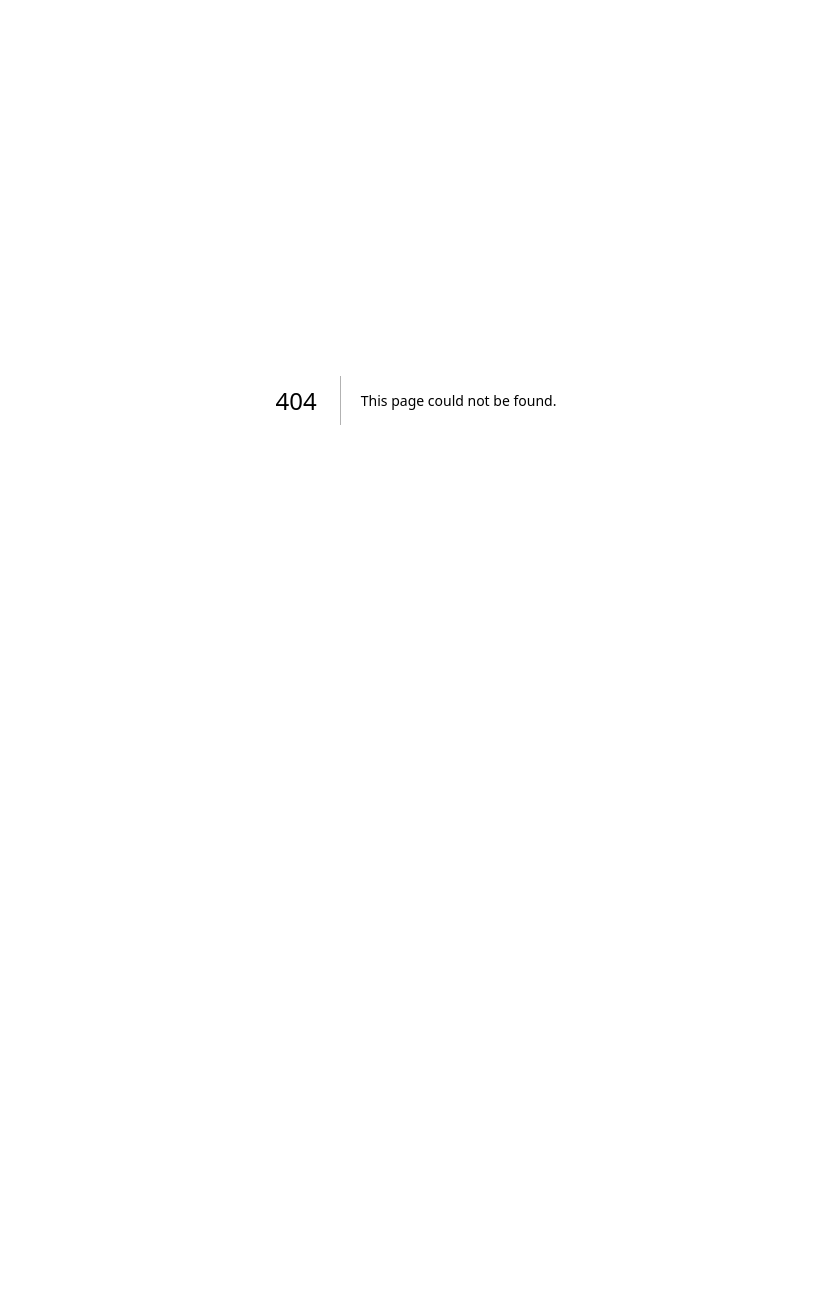
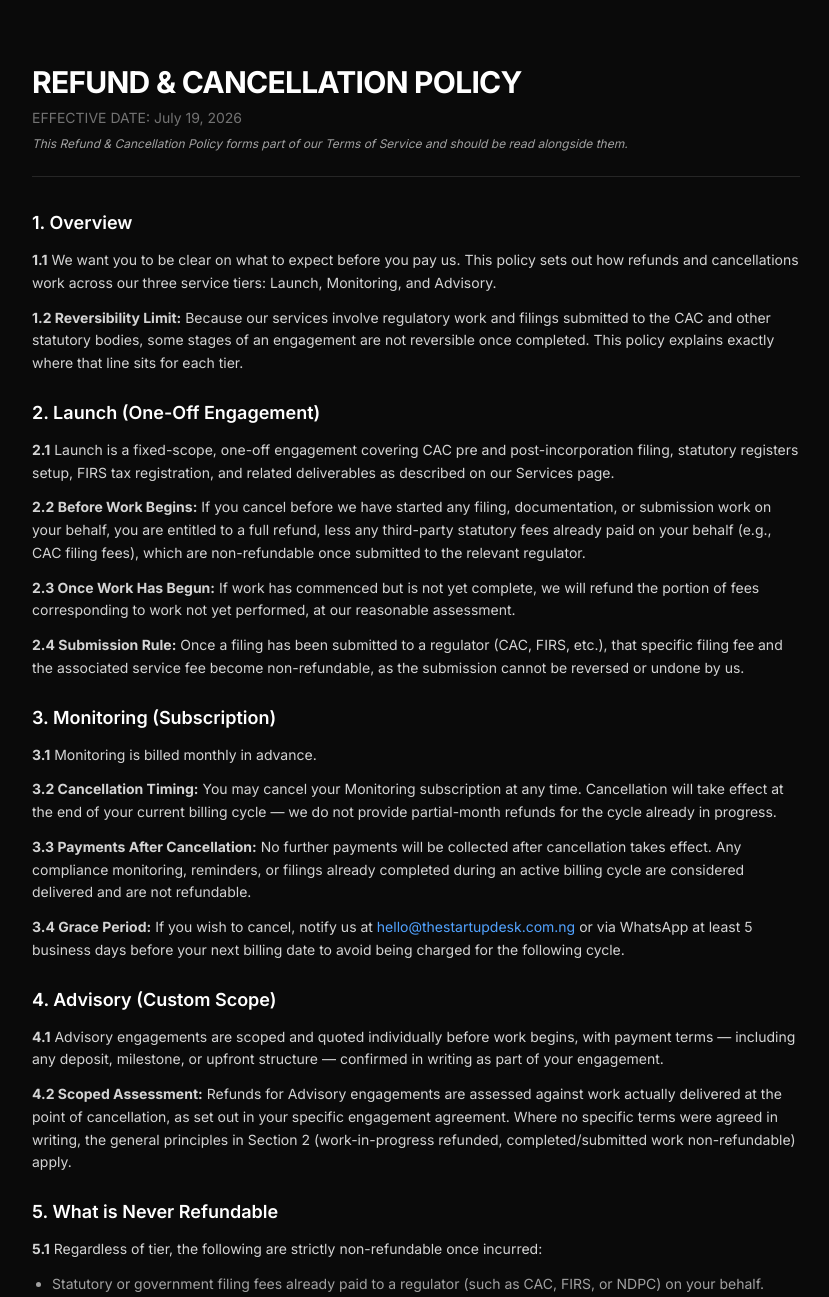
Before and after one commit to Tosin2513/The-Start-up-Desk-, a Next.js app: page /refund-policy in a window 1280 px wide. Before the commit this address had no page. Shown: the top 1297 px of the page, without its empty margins (224-1053 px from the left). Before the commit the page ends 800 px from the top, so only its background shows below. Built offline with nearby package versions, Linux system fonts and the light colour scheme.

Commit message:
Create page.tsx

```diff
--- /dev/null
+++ b/app/refund-policy/page.tsx
@@ -0,0 +1,77 @@
+import React from 'react';
+import Link from 'next/link';
+
+export default function RefundPolicyPage() {
+  return (
+    <main className="min-h-screen bg-neutral-950 text-neutral-300 py-16 px-6 sm:px-8">
+      <div className="max-w-3xl mx-auto space-y-8">
+
+        {/* Header Section */}
+        <div className="border-b border-neutral-800 pb-6">
+          <h1 className="text-3xl font-bold text-white tracking-tight mb-2">REFUND &amp; CANCELLATION POLICY</h1>
+          <p className="text-sm text-neutral-500">EFFECTIVE DATE: July 19, 2026</p>
+          <p className="text-xs text-neutral-400 mt-2 italic">This Refund &amp; Cancellation Policy forms part of our Terms of Service and should be read alongside them.</p>
+        </div>
+
+        {/* Policy Body */}
+        <div className="space-y-6 text-sm leading-relaxed">
+
+          <section className="space-y-3">
+            <h2 className="text-lg font-semibold text-white">1. Overview</h2>
+            <p><strong>1.1</strong> We want you to be clear on what to expect before you pay us. This policy sets out how refunds and cancellations work across our three service tiers: Launch, Monitoring, and Advisory.</p>
+            <p><strong>1.2 Reversibility Limit:</strong> Because our services involve regulatory work and filings submitted to the CAC and other statutory bodies, some stages of an engagement are not reversible once completed. This policy explains exactly where that line sits for each tier.</p>
+          </section>
+
+          <section className="space-y-3">
+            <h2 className="text-lg font-semibold text-white">2. Launch (One-Off Engagement)</h2>
+            <p><strong>2.1</strong> Launch is a fixed-scope, one-off engagement covering CAC pre and post-incorporation filing, statutory registers setup, FIRS tax registration, and related deliverables as described on our Services page.</p>
+            <p><strong>2.2 Before Work Begins:</strong> If you cancel before we have started any filing, documentation, or submission work on your behalf, you are entitled to a full refund, less any third-party statutory fees already paid on your behalf (e.g., CAC filing fees), which are non-refundable once submitted to the relevant regulator.</p>
+            <p><strong>2.3 Once Work Has Begun:</strong> If work has commenced but is not yet complete, we will refund the portion of fees corresponding to work not yet performed, at our reasonable assessment.</p>
+            <p><strong>2.4 Submission Rule:</strong> Once a filing has been submitted to a regulator (CAC, FIRS, etc.), that specific filing fee and the associated service fee become non-refundable, as the submission cannot be reversed or undone by us.</p>
+          </section>
+
+          <section className="space-y-3">
+            <h2 className="text-lg font-semibold text-white">3. Monitoring (Subscription)</h2>
+            <p><strong>3.1</strong> Monitoring is billed monthly in advance.</p>
+            <p><strong>3.2 Cancellation Timing:</strong> You may cancel your Monitoring subscription at any time. Cancellation will take effect at the end of your current billing cycle &mdash; we do not provide partial-month refunds for the cycle already in progress.</p>
+            <p><strong>3.3 Payments After Cancellation:</strong> No further payments will be collected after cancellation takes effect. Any compliance monitoring, reminders, or filings already completed during an active billing cycle are considered delivered and are not refundable.</p>
+            <p><strong>3.4 Grace Period:</strong> If you wish to cancel, notify us at <a href="mailto:hello@thestartupdesk.com.ng" className="text-blue-400 hover:underline">hello@thestartupdesk.com.ng</a> or via WhatsApp at least 5 business days before your next billing date to avoid being charged for the following cycle.</p>
+          </section>
+
+          <section className="space-y-3">
+            <h2 className="text-lg font-semibold text-white">4. Advisory (Custom Scope)</h2>
+            <p><strong>4.1</strong> Advisory engagements are scoped and quoted individually before work begins, with payment terms &mdash; including any deposit, milestone, or upfront structure &mdash; confirmed in writing as part of your engagement.</p>
+            <p><strong>4.2 Scoped Assessment:</strong> Refunds for Advisory engagements are assessed against work actually delivered at the point of cancellation, as set out in your specific engagement agreement. Where no specific terms were agreed in writing, the general principles in Section 2 (work-in-progress refunded, completed/submitted work non-refundable) apply.</p>
+          </section>
+
+          <section className="space-y-3">
+            <h2 className="text-lg font-semibold text-white text-red-400">5. What is Never Refundable</h2>
+            <p><strong>5.1</strong> Regardless of tier, the following are strictly non-refundable once incurred:</p>
+            <ul className="list-disc pl-5 space-y-1 text-neutral-400">
+              <li>Statutory or government filing fees already paid to a regulator (such as CAC, FIRS, or NDPC) on your behalf.</li>
+              <li>Payment processor fees charged by Paystack on the original transaction metadata.</li>
+              <li>Work already completed and delivered to you (e.g., a finished documentation draft, filed corporate return, or completed compliance audit report).</li>
+            </ul>
+          </section>
+
+          <section className="space-y-3">
+            <h2 className="text-lg font-semibold text-white">6. How Refunds Are Processed</h2>
+            <p><strong>6.1 Processing Windows:</strong> Approved refunds are processed back to the original payment method via Paystack within 10 business days of approval, subject to Paystack&apos;s own processing timelines, which sit entirely outside our control.</p>
+            <p><strong>6.2 Requests:</strong> To request a formal refund, contact us directly at <a href="mailto:hello@thestartupdesk.com.ng" className="text-blue-400 hover:underline">hello@thestartupdesk.com.ng</a> with your payment transaction reference and the core reason for the request.</p>
+          </section>
+
+          <section className="space-y-3">
+            <h2 className="text-lg font-semibold text-white">7. Disputes</h2>
+            <p><strong>7.1</strong> If you disagree with a refund assessment decision, please refer directly to the dispute resolution process set out in Section 13 of our <Link href="/terms" className="text-blue-400 hover:underline font-medium">Terms of Service</Link>. We respectfully ask that you raise it with our team directly first before pursuing any external legal avenues.</p>
+          </section>
+
+          <section className="space-y-3">
+            <h2 className="text-lg font-semibold text-white">8. Changes to This Policy</h2>
+            <p><strong>8.1</strong> We may update this policy from time to time. Material updates will be reflected by modifying the effective date at the top of this page and will not apply retroactively to engagements already active or paid for under a previous version of this text.</p>
+          </section>
+
+        </div>
+      </div>
+    </main>
+  );
+}
```
